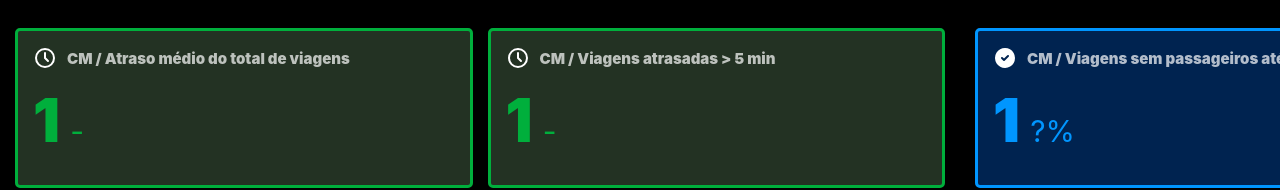
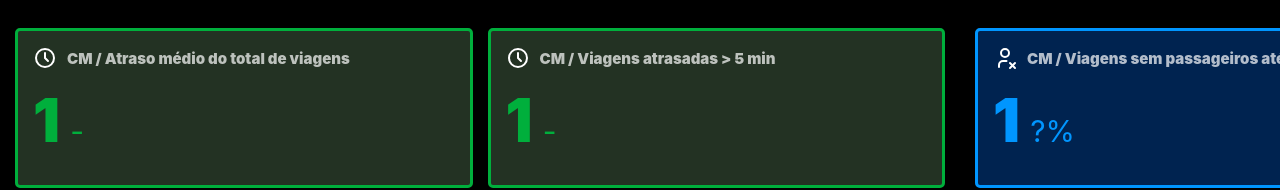
Before and after one commit to tmlmobilidade/videowall, a Next.js app: page / in a window 1280 px wide. Shown: the part 527-717 px from the top of the page. Built offline with nearby package versions, Linux system fonts and the light colour scheme; no server answers.

Commit message:
Replace icon in CardDefault component on Screen4 with IconUserX

```diff
--- a/screens/Screen4/index.tsx
+++ b/screens/Screen4/index.tsx
@@ -4,7 +4,7 @@
 
 import { CardDefault } from '@/components/CardDefault';
 import { Grid } from '@/components/Grid';
-import { IconCircleCheckFilled } from '@tabler/icons-react';
+import { IconUserX } from '@tabler/icons-react';
 import { useMemo } from 'react';
 import useSWR from 'swr';
 
@@ -39,7 +39,7 @@ export function Screen4() {
 			layout="twoDetailsWithPrimary"
 			cells={[
 				<CardDefault
-					icon={<IconCircleCheckFilled />}
+					icon={<IconUserX />}
 					isLoading={emptyRidesLoading}
 					isValidating={emptyRidesValidating}
 					sentiment="normal"
```
